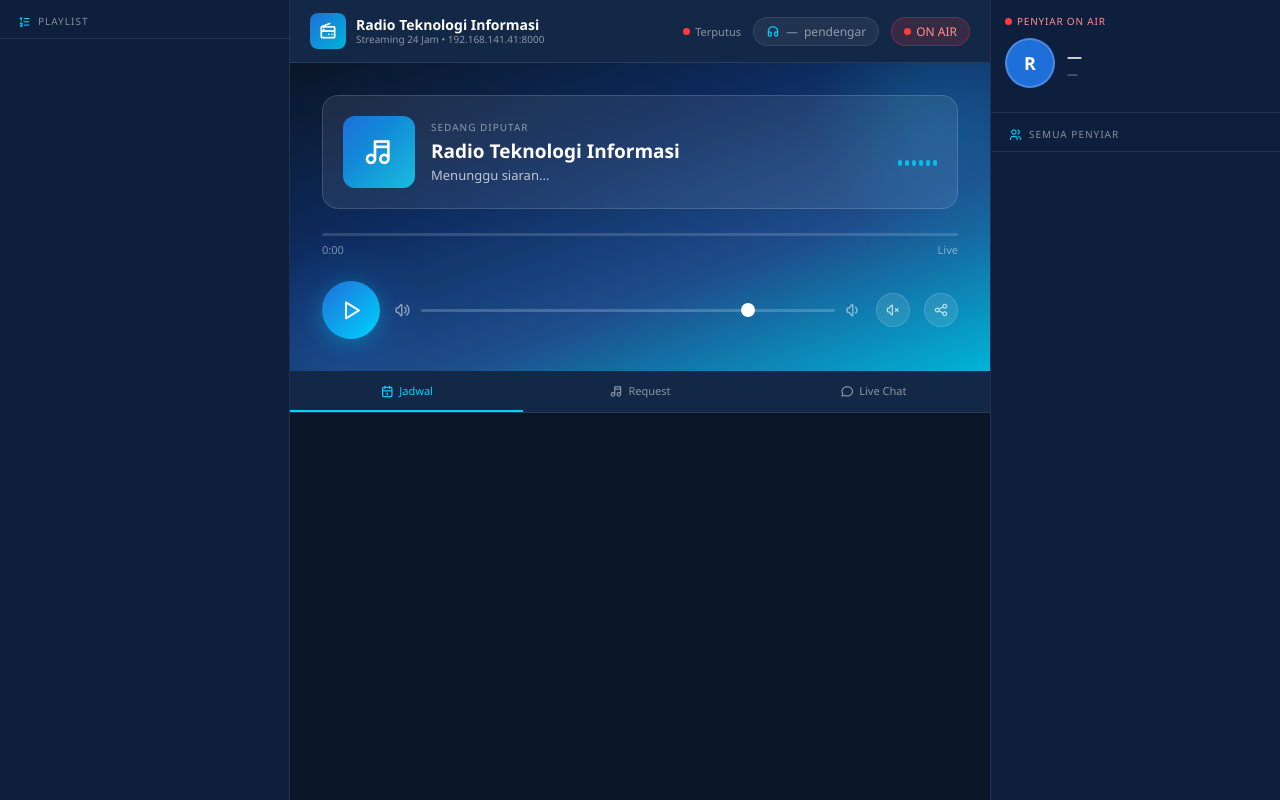
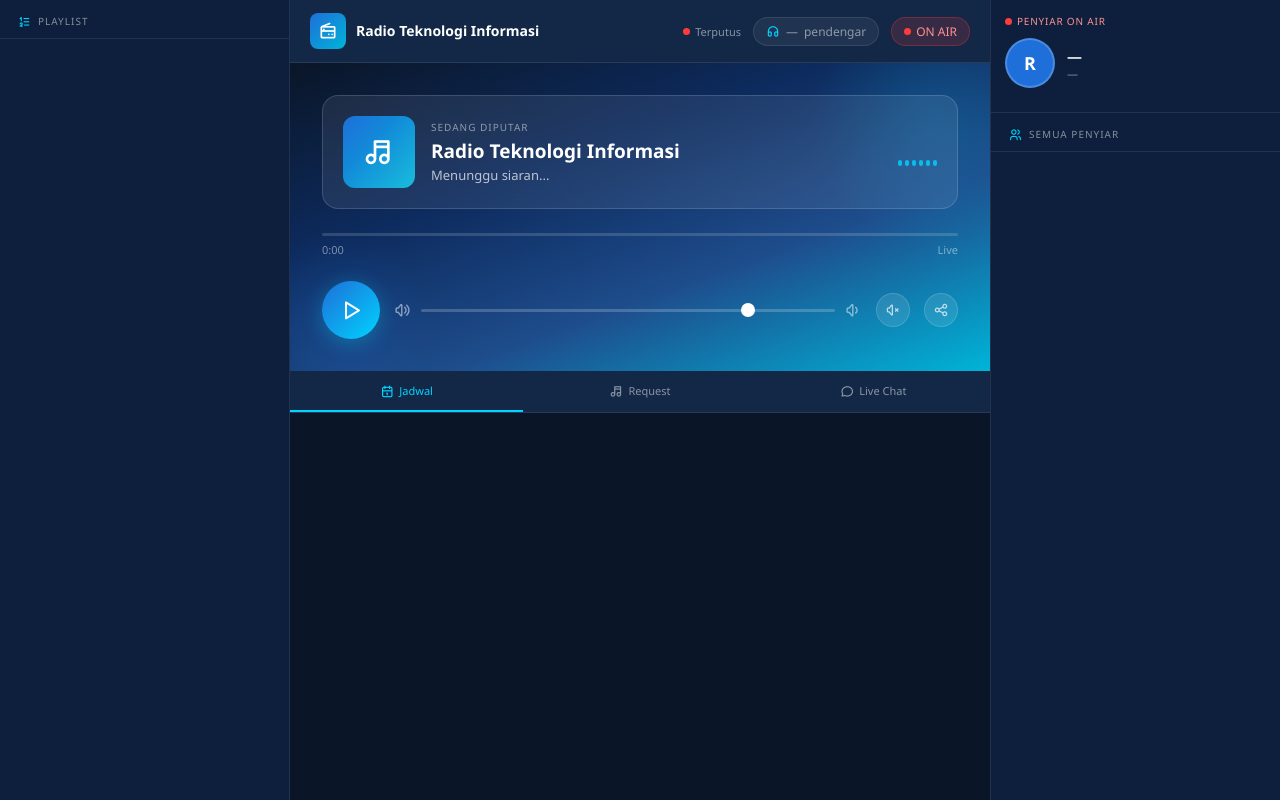
Before and after one commit to basirudinansor/RadioTI, a website: page public/index.html in a window 1280 px wide. Drawn offline with Linux system fonts and the light colour scheme; no server answers.

Commit message:
fix title

```diff
--- a/public/index.html
+++ b/public/index.html
@@ -195,7 +195,7 @@
         <div class="logo-icon"><i class="ti ti-radio"></i></div>
         <div class="logo-text">
           <div class="logo-name">Radio Teknologi Informasi</div>
-          <div class="logo-tagline">Streaming 24 Jam • 192.168.141.41:8000</div>
+          <!-- <div class="logo-tagline">Streaming 24 Jam • 192.168.141.41:8000</div> -->
         </div>
       </div>
       <div class="topbar-right">
```
